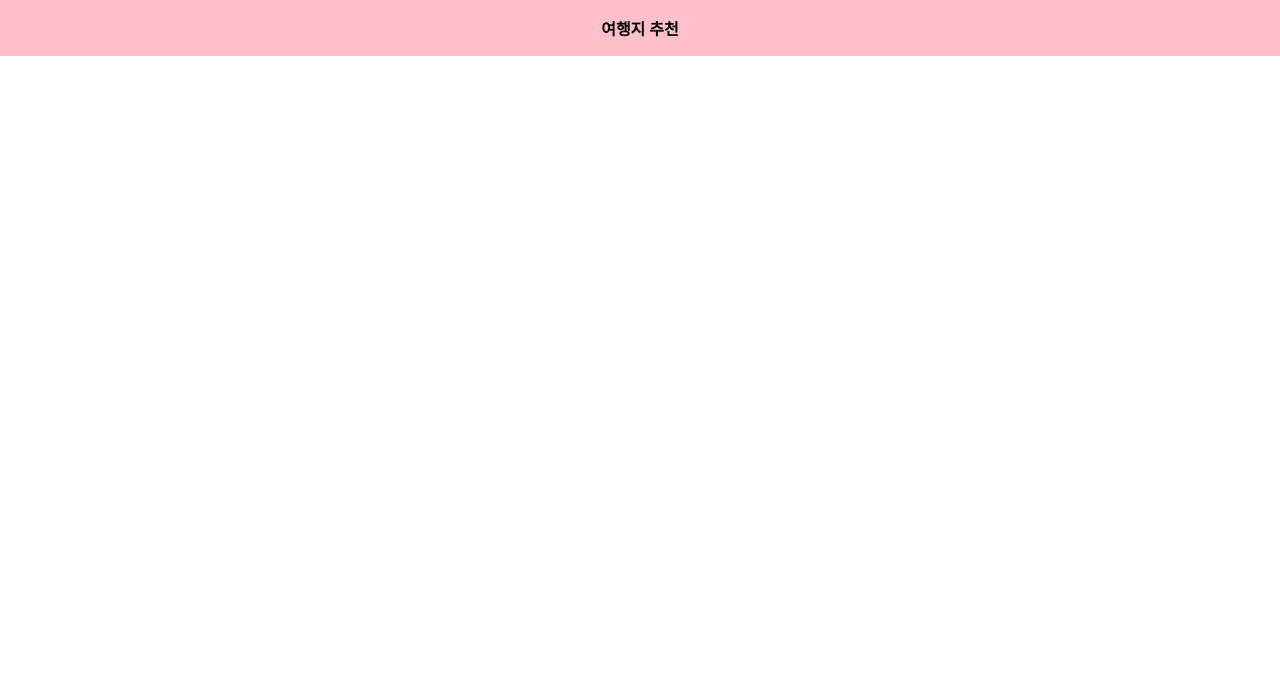
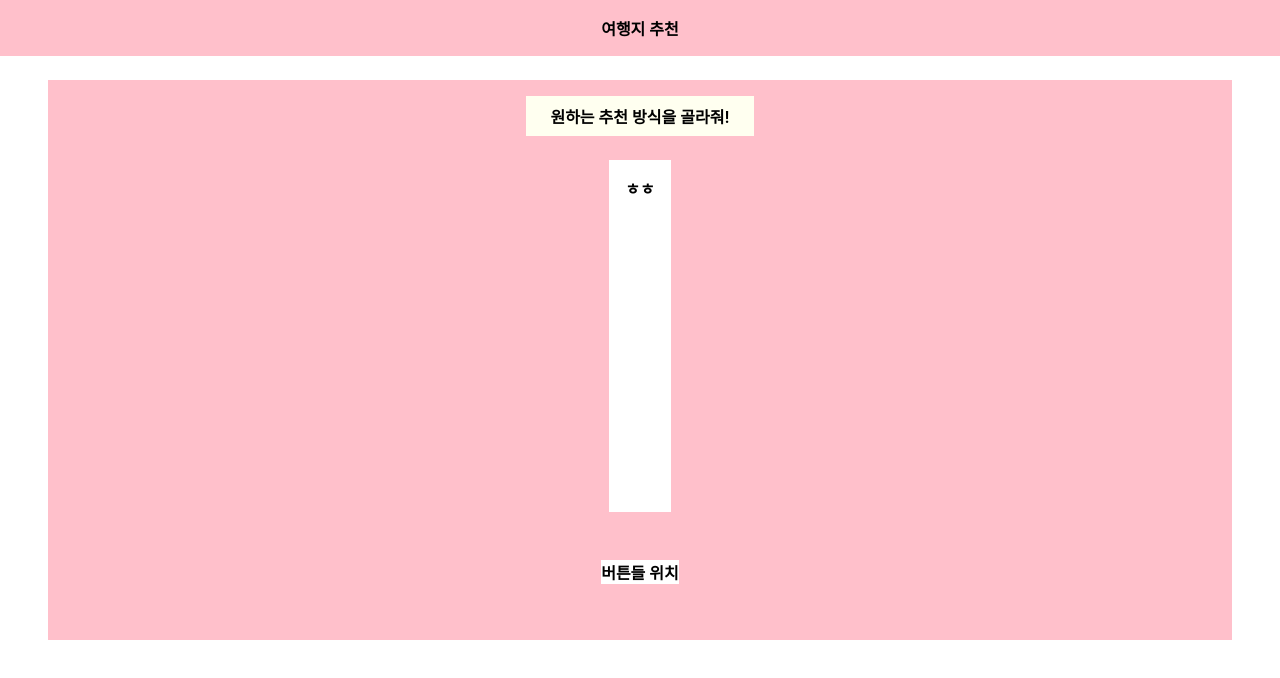
Before and after one commit to DO-SOPT-WEB/YujinNa, a React (Vite) app in the folder assignment/week03/travel-recommendation/: page / in a window 1280 px wide. Shown: the top 678 px of the page. Built offline with nearby package versions, Linux system fonts and the light colour scheme.

Commit message:
feat: 전반적인 레이아웃 설정

```diff
--- a/assignment/week03/travel-recommendation/src/App.jsx
+++ b/assignment/week03/travel-recommendation/src/App.jsx
@@ -1,20 +1,50 @@
 import { useState } from 'react'
 import Header from './components/Header'
 import styled from 'styled-components'
+import Description from './components/Description'
 function App() {
 
   return (
-    <MainBody>
+    <>
       <Header/>
+      <Container>
+        <Description/>
+        <MainBox>
+          ㅎㅎ
+        </MainBox>
+        <BtnBox>
+          버튼들 위치
+        </BtnBox>
+      </Container>
+    </>
 
-    </MainBody>
   )
 }
 
 export default App
 
-const MainBody=styled.div`
-  text-align: center;
-  margin:0 auto;
+const Container=styled.div`
+  display: flex;
+  position: relative;
+  flex-direction: column;
+  height: 35rem;
+  justify-content: center;
+  align-items: center;
+  background-color: pink;
+  margin: 1.5rem 3rem;
+`
 
-`
+const MainBox=styled.div`
+  position: absolute;
+  top: 2rem;
+  background-color: white;
+  height: 20rem;
+  margin: 3rem;
+  padding: 1rem;
+`;
+
+const BtnBox=styled.div`
+  position: absolute;
+  background-color: white;
+  top: 30rem;
+`;
--- /dev/null
+++ b/assignment/week03/travel-recommendation/src/components/Description.jsx
@@ -0,0 +1,20 @@
+import React from 'react';
+import styled from 'styled-components';
+
+const Description = () => {
+    return (
+        <Desc>
+            원하는 추천 방식을 골라줘!
+        </Desc>
+    );
+};
+
+export default Description;
+
+const Desc=styled.div`
+    background-color:ivory;
+    padding: 0.5rem 1.5rem;
+    position: absolute;
+    top: 1rem;
+
+`
--- a/assignment/week03/travel-recommendation/src/components/Header.jsx
+++ b/assignment/week03/travel-recommendation/src/components/Header.jsx
@@ -14,6 +14,5 @@ export default Header;
 const Container=styled.div`
   padding: 1rem;
   background-color: pink;
-  font-weight: 600;
 
 `
--- a/assignment/week03/travel-recommendation/src/index.css
+++ b/assignment/week03/travel-recommendation/src/index.css
@@ -1,9 +1,11 @@
 :root {
   font-family: Inter, system-ui, Avenir, Helvetica, Arial, sans-serif;
-  font-weight: 400;
+  font-weight: 600;
 }
 
 
 body {
   margin: 0;
+  text-align: center;
+  box-sizing : border-box;
 }
```
